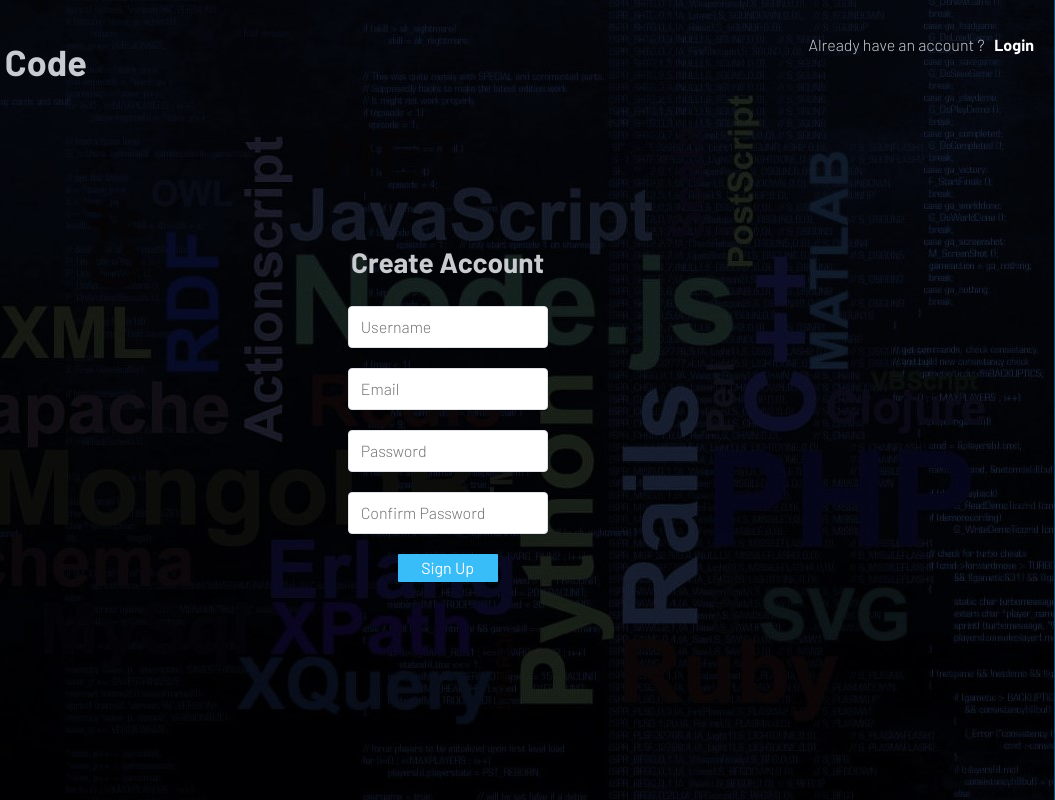
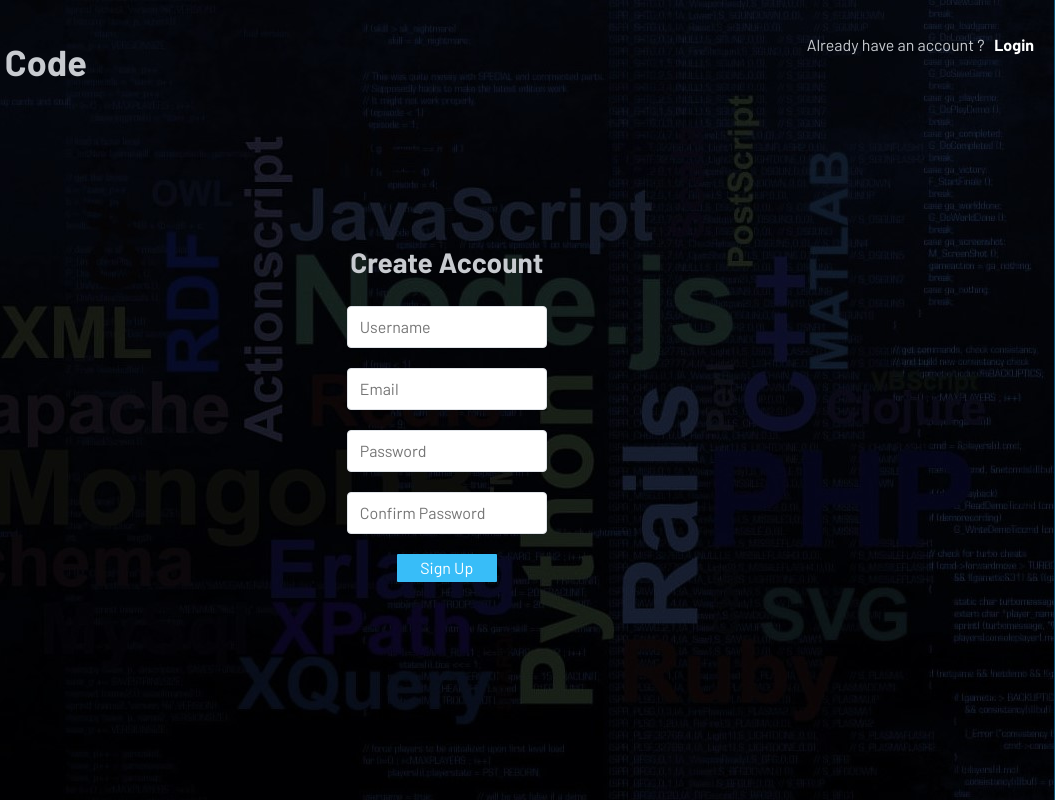
Before and after one commit to AlstonChan/ApexCode, a website with bundled scripts: page signup.html in a window 1280 px wide. Shown: the full height of the page, 225-1280 px from the left. Built offline with nearby package versions, Linux system fonts and the light colour scheme.

Commit message:
Update signup.css

```diff
--- a/public/style/pages/signup.css
+++ b/public/style/pages/signup.css
@@ -5,10 +5,6 @@
 
 body {
     margin: 0;
-    font-family: "Barlow";
-    src: url("../assets/fonts/Barlow-Light.ttf");
-    font-weight: 100;
-    font-style: normal;
 }
 
 h1 a{
```
